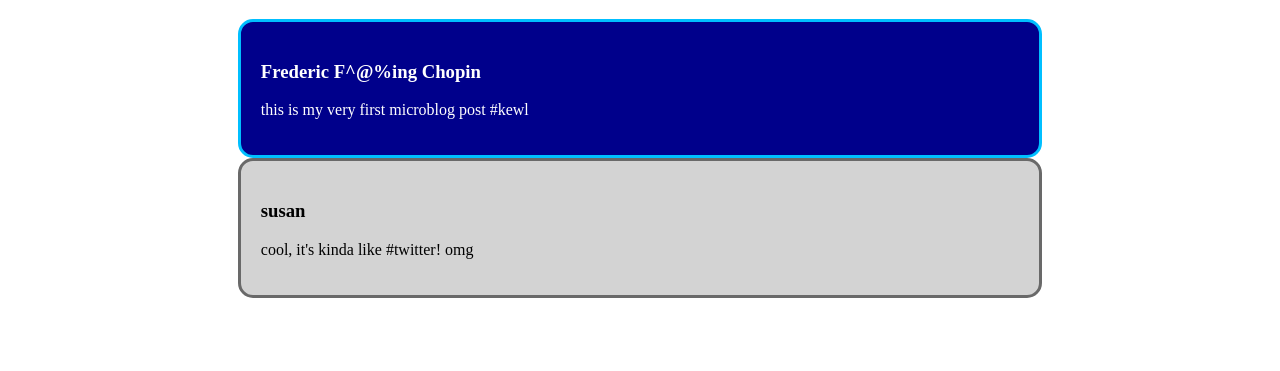
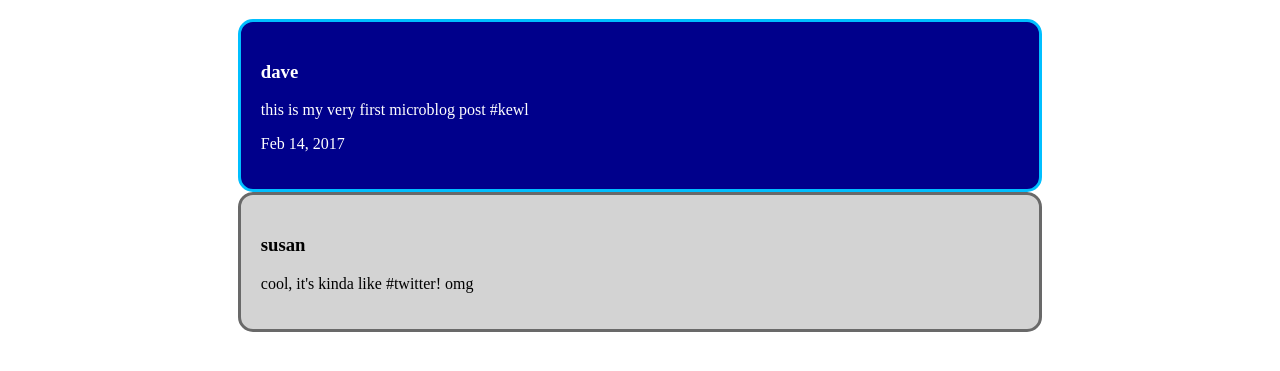
Before and after one commit to davi3blu3/microblog, a website: page index.html in a window 1280 px wide. Shown: the part 61-432 px from the top of the page. Drawn offline with nearby package versions, Linux system fonts and the light colour scheme.

Commit message:
get blog data from http response

```diff
--- a/index.html
+++ b/index.html
@@ -5,14 +5,15 @@
     <title>twitClone</title>
     <link rel="stylesheet" href="style.css">
 </head>
-<body ng-app="myApp">
+<body ng-app="myApp" class="ng-cloak">
     <h1>twitClone</h1>
 
     <div class="feed" ng-controller="MyController">
 
         <div class="bubble post">
-            <h3>{{ name }}</h3>
-            <p>this is my very first microblog post #kewl</p>
+            <h3>{{ data.posts[0].author }}</h3>
+            <p>{{ data.posts[0].content }}</p>
+            <p>{{ data.posts[0].date }}</p>
         </div>
 
         <div class="bubble comment">
@@ -29,10 +30,8 @@
         function MyController($scope, $http){
 
             $http.get('./models/posts.json').then(function(response) {
-                console.log(response.data);
+                $scope.data = response.data;
             })
-
-            $scope.name = 'Frederic F^@%ing Chopin';
         }
 
     </script>
--- a/models/posts.json
+++ b/models/posts.json
@@ -17,7 +17,7 @@
                 }
             ],
             "tags": ["kewl", "twitter"],
-            "date": "Date()"
+            "date": "Feb 14, 2017"
         }
     ]
 }
--- a/style.css
+++ b/style.css
@@ -16,3 +16,7 @@
     color: black;
     border: 3px solid dimgrey;
 }
+
+.ng-cloak {
+    opacity: 0;
+}
```
